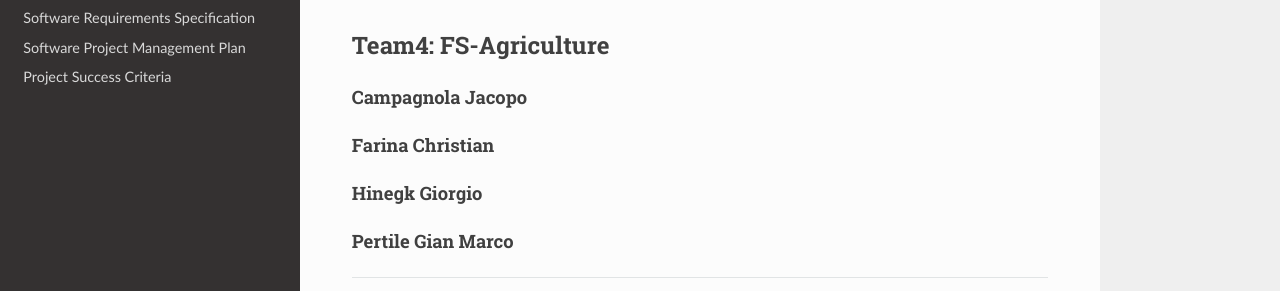
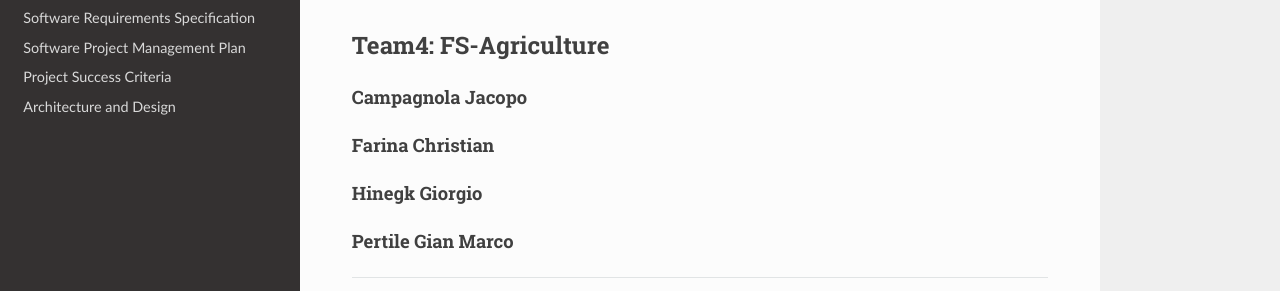
Before and after one commit to FarinaChristian/2020_5DI_team3.2_Farina, an MkDocs documentation site: the page built from docs/index.md, in a window 1280 px wide. Shown: the part 131-422 px from the top of the page. Built offline with MkDocs 1.6.1, drawn with Linux system fonts in a browser that asks for light colours; nearby versions of some CDN libraries.

Commit message:
Update mkdocs.yml

```diff
--- a/mkdocs.yml
+++ b/mkdocs.yml
@@ -4,6 +4,7 @@ nav:
     - 'Software Requirements Specification': 'software_requirements_specification.md'
     - 'Software Project Management Plan': 'software_projeckt_management_plan.md'
     - 'Project Success Criteria': 'project_success_criteria.md'
+    - 'Architecture and Design': 'architecture_and_design.md'
 
 
 theme:
```
